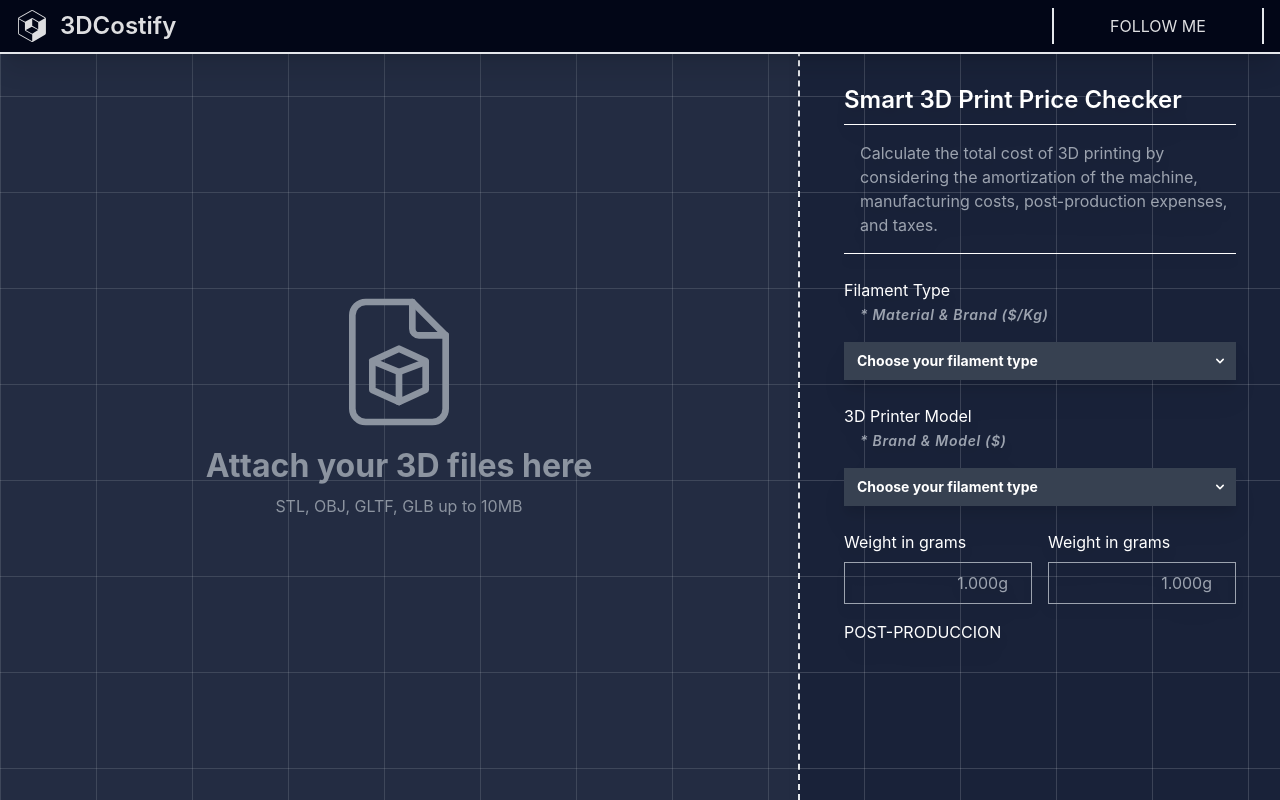
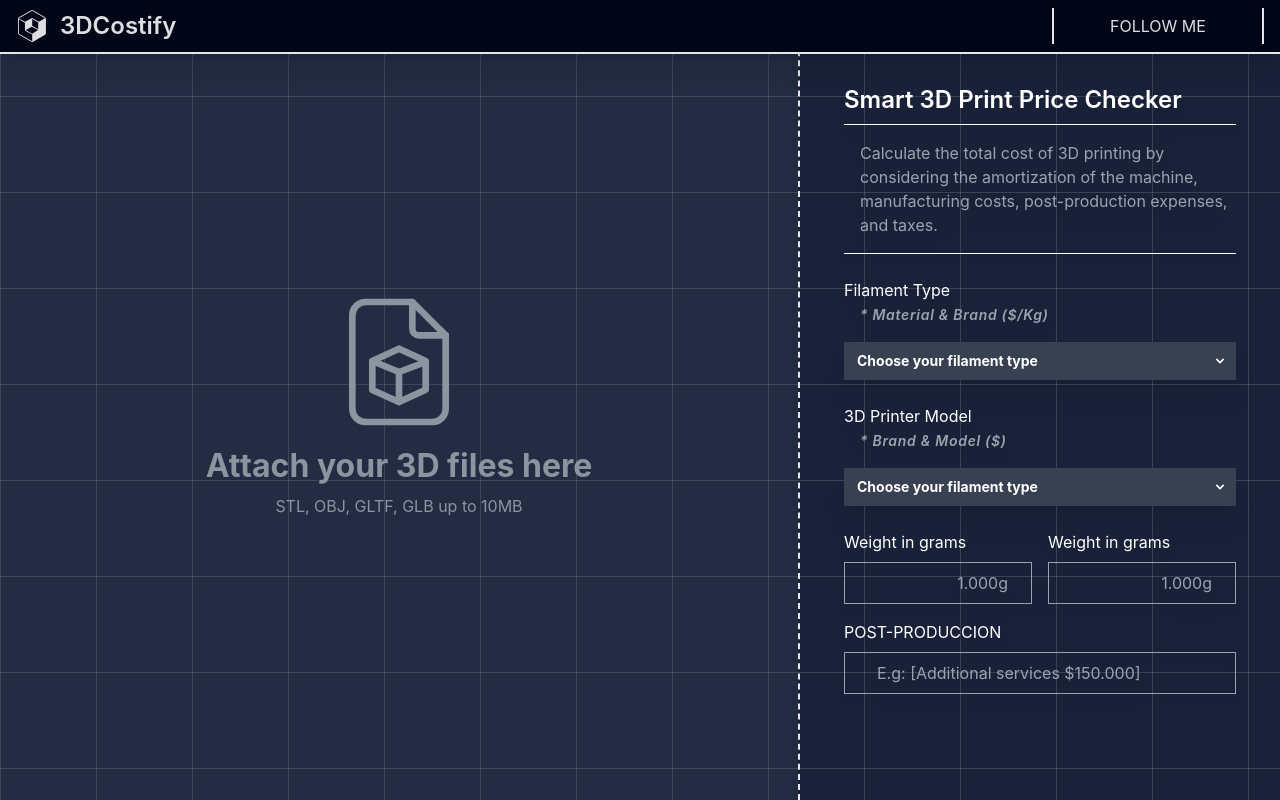
Before and after one commit to PEPAXD/3DPrint-CostCalc, a React (Vite) app: page / in a window 1280 px wide. Built offline with nearby package versions, Linux system fonts and the light colour scheme.

Commit message:
postCost inputText

```diff
--- a/src/components/calculatorViewer.jsx
+++ b/src/components/calculatorViewer.jsx
@@ -60,8 +60,17 @@ function calculatorViewer() {
                     <NumbersInputs />
                   </div>
 
-                  <div>
-                    <h6>POST-PRODUCCION</h6>
+                  <div className="w-full mb-4">
+                    <label htmlFor="postCost" className="block mb-2">
+                      <h6>POST-PRODUCCION</h6>
+                    </label>
+                    <input
+                      type="text"
+                      name="postCost"
+                      id="postCost"
+                      placeholder="E.g: [Additional services $150.000]"
+                      className="w-full py-2 pl-8 border border-gray-400 focus:outline-none focus:border-gray-100 bg-transparent"
+                    />
                   </div>
                 </div>
               </div>
```
